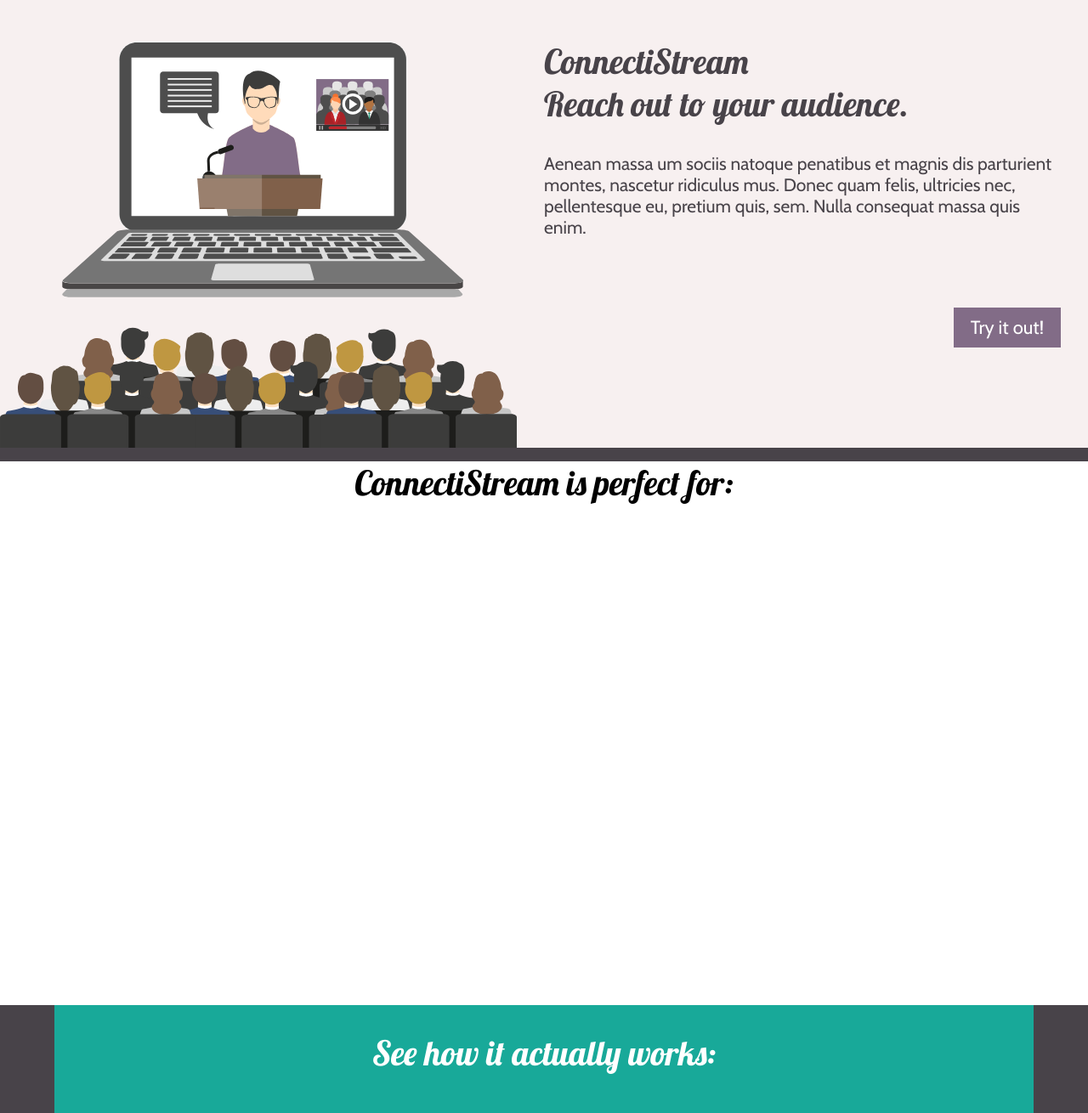
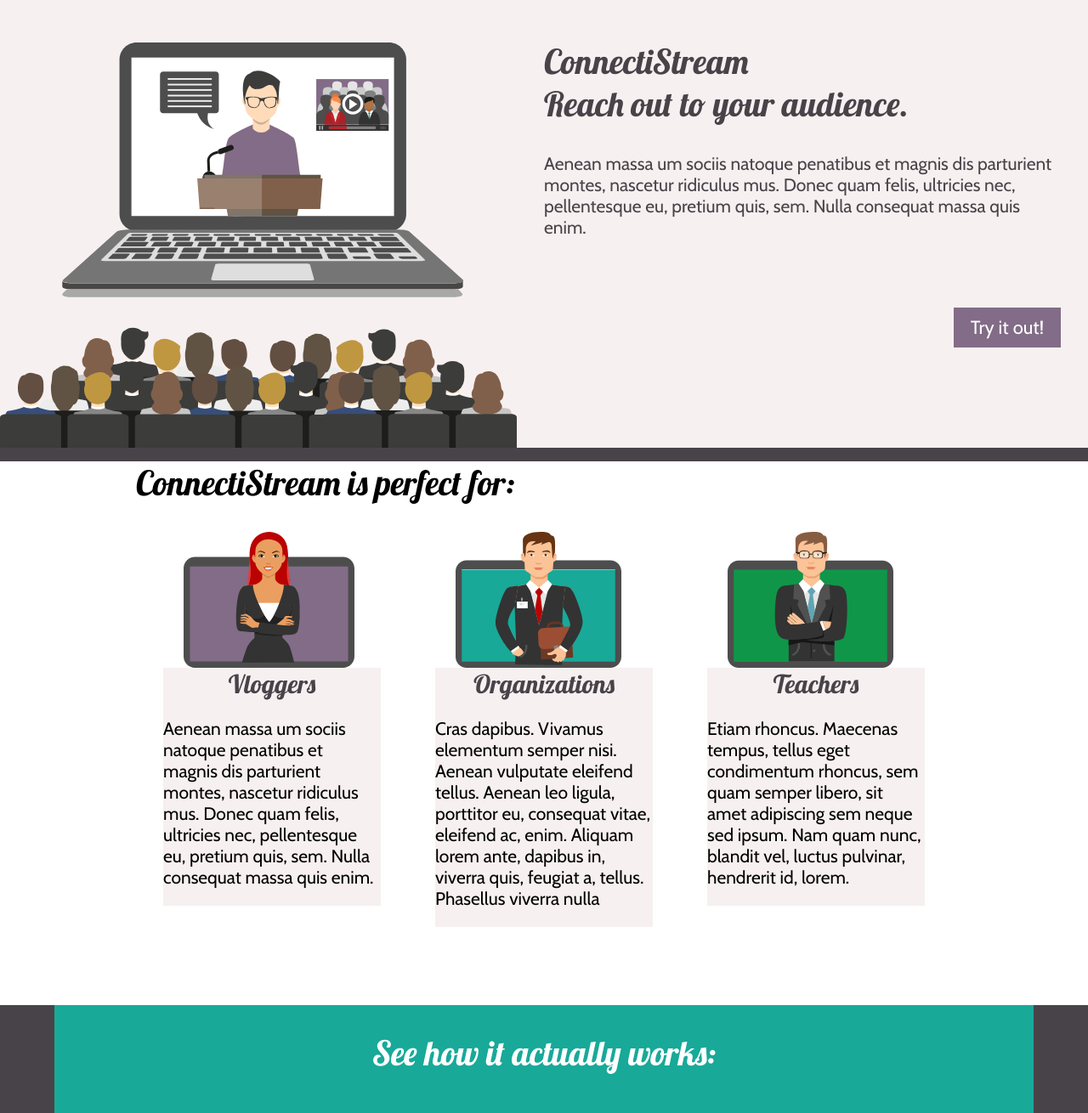
Before and after one commit to annayeva/connecti-stream, a PHP site: page / in a window 1280 px wide. Shown: the part 129-1439 px from the top of the page at 85% size. Run offline with PHP 8.4, Linux system fonts and the light colour scheme; some libraries are stand-ins or nearby versions.

Commit message:
Section-perfect: basic elements added

```diff
--- a/index.html
+++ b/index.html
@@ -38,7 +38,32 @@
         <div class="divider-line" id="line1"></div>
 
         <div id="section-perfect">
-          <h1>ConnectiStream is perfect for:</h1>
+          <div id="section-perfect-content">
+            <h1>ConnectiStream is perfect for:</h1>
+            <div id="audience-examples">
+              <div id="audience-examples-vlogger">
+                <div class="basic-illustration" id="vlogger-image"></div>
+                <div class="audience-text-box">
+                <h2 class="audience-example-header">Vloggers</h2>
+                <p id="vlogger-text">Aenean massa um sociis natoque penatibus et magnis dis parturient montes, nascetur ridiculus mus. Donec quam felis, ultricies nec, pellentesque eu, pretium quis, sem. Nulla consequat massa quis enim. </p></div>
+              </div>
+              <div id="audience-examples-organization">
+                <div class="basic-illustration" id="organization-image"></div>
+                <div class="audience-text-box">
+                <h2 class="audience-example-header">Organizations</h2>
+                <p id="organization-text">Cras dapibus. Vivamus elementum semper nisi. Aenean vulputate eleifend tellus. Aenean leo ligula, porttitor eu, consequat vitae, eleifend ac, enim. Aliquam lorem ante, dapibus in, viverra quis, feugiat a, tellus. Phasellus viverra nulla </p></div>
+              </div>
+              <div id="audience-examples-teacher">
+                <div class="basic-illustration" id="teacher-image"></div>
+                <div class="audience-text-box">
+                <h2 class="audience-example-header">Teachers</h2>
+                <p id="teacher-text">Etiam rhoncus. Maecenas tempus, tellus eget condimentum rhoncus, sem quam semper libero, sit amet adipiscing sem neque sed ipsum. Nam quam nunc, blandit vel, luctus pulvinar, hendrerit id, lorem. </p></div>
+              </div>
+
+            </div>
+
+
+          </div>
         </div>
 
         <div id="section-video">
--- a/style.css
+++ b/style.css
@@ -48,6 +48,22 @@
 header {
 	height: 5em;
 	background-color: white;
+
+}
+
+.basic-illustration {
+	height: 10em;
+	width: 13em;
+	background-repeat: no-repeat;
+}
+
+.audience-text-box{
+	background-color: #f7f0f0;
+	font-size: 21px;
+	display: flex;
+	flex-direction: column;
+	align-items: center;
+	justify-content:center;
 
 }
 
@@ -113,6 +129,32 @@
 	background-color: white;
 	display: flex;
 	justify-content: center;
+}
+
+#audience-examples{
+	display: flex;
+	flex-direction: row;
+}
+
+#audience-examples-vlogger, #audience-examples-organization, #audience-examples-teacher {
+	display: flex;
+	align-items: center;
+	flex-direction: column;
+	width: 16em;
+	padding-left: 2em;
+	padding-right: 2em;
+}
+
+#vlogger-image {
+	background-image: url("images/vlogger.svg");
+}
+
+#organization-image {
+	background-image: url("images/boss.svg");
+}
+
+#teacher-image {
+	background-image: url("images/teacher.svg");
 }
 
 .section-tittle {
```
Also changed, not shown: images/boss.svg (added), images/teacher.svg (added), images/vlogger.svg (added).
